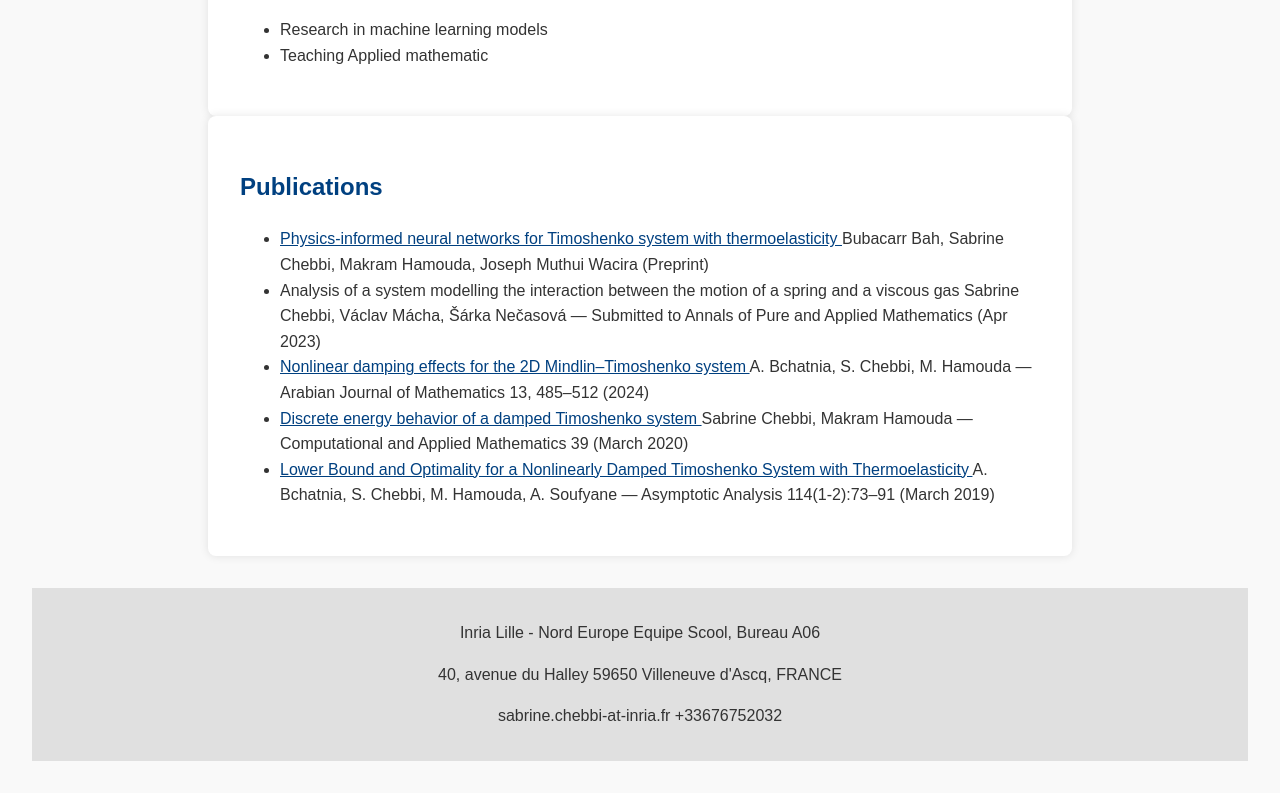
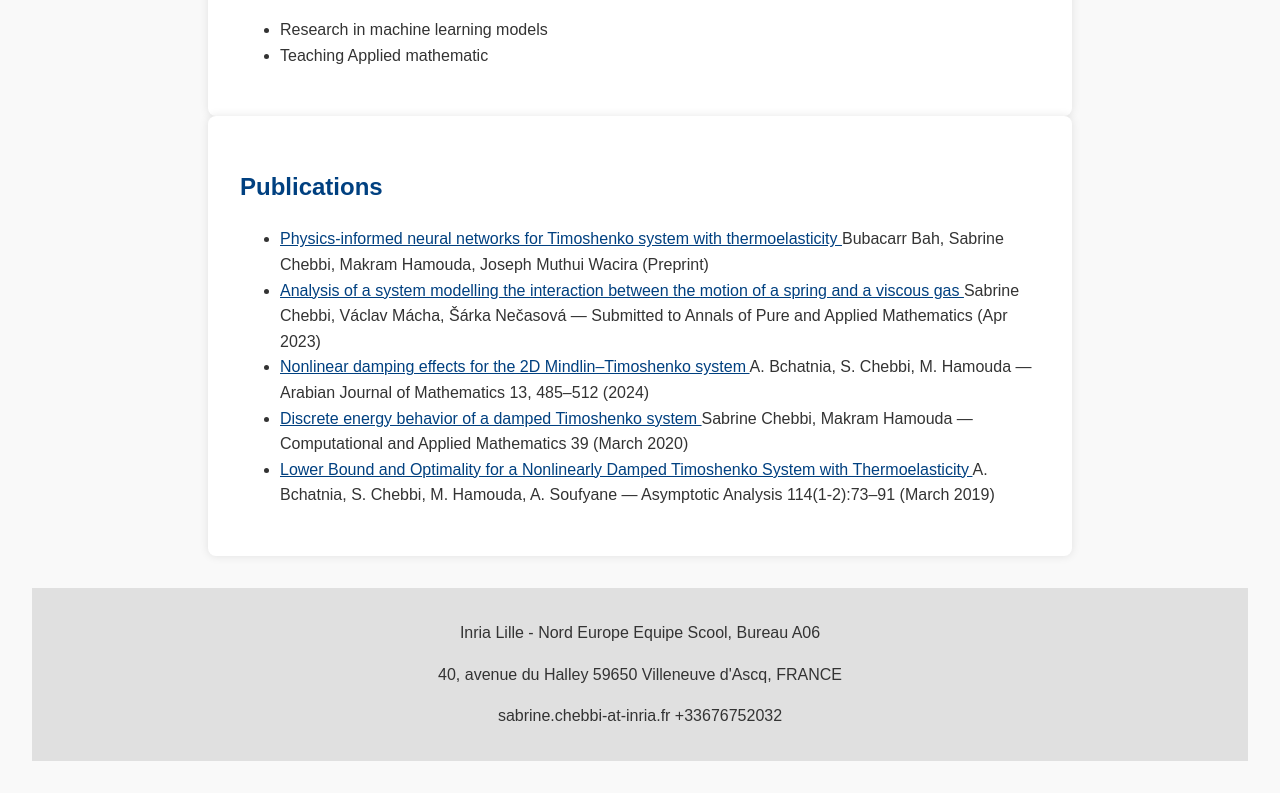
Before and after one commit to SchebbiHa/Sabrine-CHEBBI.github.io, a plain HTML site: page index.html in a window 1280 px wide. Shown: the part 878-1671 px from the top of the page. Drawn offline with Linux system fonts and the light colour scheme.

Commit message:
Update index.html

```diff
--- a/index.html
+++ b/index.html
@@ -122,9 +122,9 @@
     </li>
 
     <li>
-      <span class="title">
+      <a href="https://link.springer.com/article/10.1007/s10231-023-01386-z" target="_blank">
         Analysis of a system modelling the interaction between the motion of a spring and a viscous gas
-      </span>
+        </a>
       <span class="authors">Sabrine Chebbi, Václav Mácha, Šárka Nečasová — Submitted to Annals of Pure and Applied Mathematics (Apr 2023)</span>
     </li>
 
```
